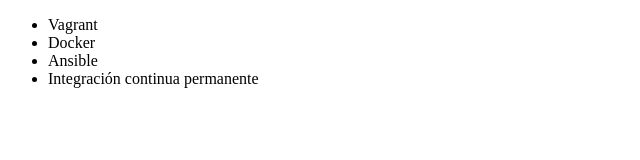
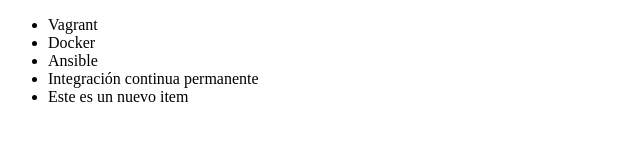
Before and after one commit to cervago9/-git-alura, a plain HTML site: page index.html in a window 1280 px wide. Shown: the whole page, without its empty margins (0-640 px from the left). Drawn offline with Linux system fonts and the light colour scheme.

Commit message:
se agrego un nuevo item a la lista

```diff
--- a/index.html
+++ b/index.html
@@ -10,6 +10,7 @@
          <li> Docker </li>
          <li> Ansible </li>
          <li> Integración continua permanente </li>
+         <li>Este es un nuevo item</li>
      </ul>
 </body>
 </html>
```
